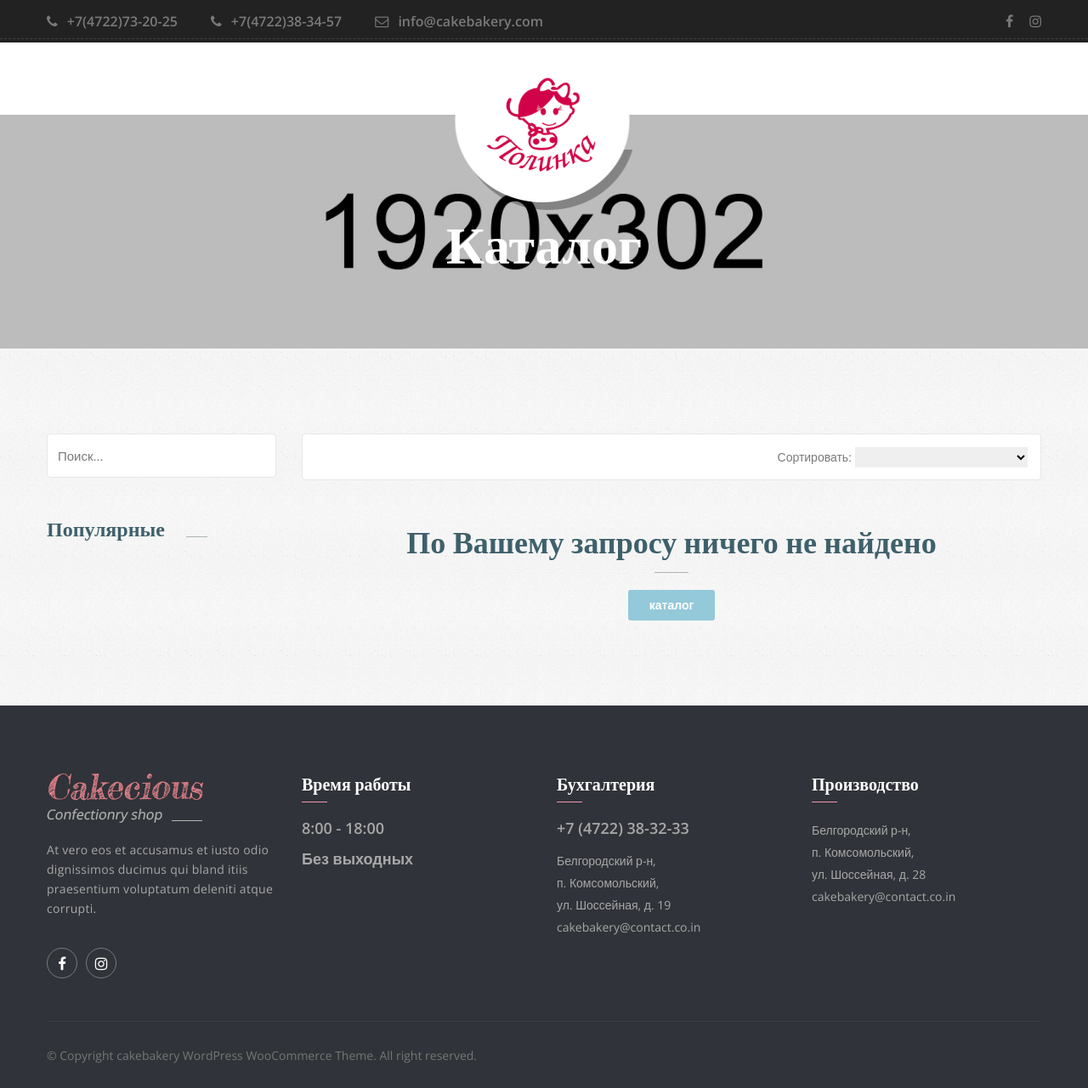
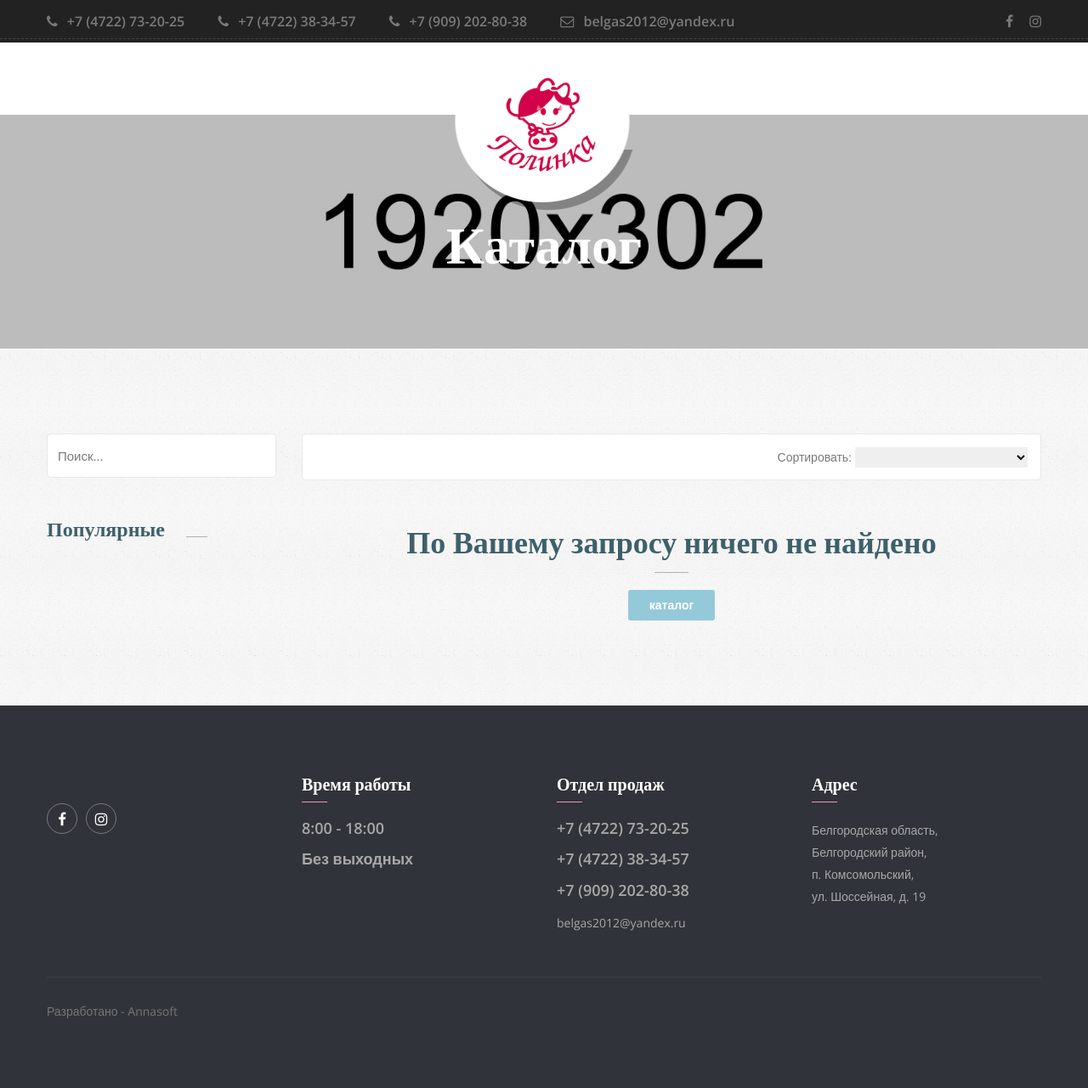
Before and after one commit to MaximPekshev/polinka31, a Django app: page / in a window 1280 px wide. Shown: the whole page at 85% size. After the commit the page ends 1198 px from the top, so only its background shows below. Run offline with Django 3.2, Linux system fonts and the light colour scheme; data that the repository does not hold is empty; some libraries are stand-ins or nearby versions; some web fonts are replaced.

Commit message:
измененная index page

```diff
--- a/baseapp/templates/baseapp/index.html
+++ b/baseapp/templates/baseapp/index.html
@@ -9,9 +9,10 @@
 	<div class="top_header_area row m0">
 		<div class="container">
 			<div class="float-left">
-				<a href="tel:+74722732025"><i class="fa fa-phone" aria-hidden="true"></i> +7(4722)73-20-25</a>
-				<a href="tel:+74722383457"><i class="fa fa-phone" aria-hidden="true"></i> +7(4722)38-34-57</a>
-				<a href="mainto:info@cakebakery.com"><i class="fa fa-envelope-o" aria-hidden="true"></i> info@cakebakery.com</a>
+				<a href="tel:+74722732025"><i class="fa fa-phone" aria-hidden="true"></i> +7 (4722) 73-20-25</a>
+				<a href="tel:+74722383457"><i class="fa fa-phone" aria-hidden="true"></i> +7 (4722) 38-34-57</a>
+				<a href="tel:+79092028038"><i class="fa fa-phone" aria-hidden="true"></i> +7 (909) 202-80-38</a>
+				<a href="mainto:belgas2012@yandex.ru"><i class="fa fa-envelope-o" aria-hidden="true"></i> belgas2012@yandex.ru</a>
 			</div>
 			<div class="float-right">
 				<ul class="h_social list_style">
@@ -50,8 +51,8 @@
 			<div class="row footer_wd_inner">
 				<div class="col-lg-3 col-6">
 					<aside class="f_widget f_about_widget">
-						<img src="{% static 'img/footer-logo.png' %}" alt="">
-						<p>At vero eos et accusamus et iusto odio dignissimos ducimus qui bland itiis praesentium voluptatum deleniti atque corrupti.</p>
+						<!-- <img src="{% static 'img/footer-logo.png' %}" alt=""> -->
+						<!-- <p>At vero eos et accusamus et iusto odio dignissimos ducimus qui bland itiis praesentium voluptatum deleniti atque corrupti.</p> -->
 						<ul class="nav">
 							<li><a target="_blank" href="https://www.facebook.com/ConfectionaryPolinka31"><i class="fa fa-facebook"></i></a></li>
 							<li><a target="_blank" href="https://www.instagram.com/polinka_belgorod"><i class="fa fa-instagram"></i></a></li>
@@ -72,20 +73,20 @@
 				<div class="col-lg-3 col-6" id="contact">
 					<aside class="f_widget f_contact_widget">
 						<div class="f_title">
-							<h3>Бухгалтерия</h3>
+							<h3>Отдел продаж</h3>
 						</div>
-						<a href="tel:+74722383233"><h4>+7 (4722) 38-32-33</h4></a>
-						<p>Белгородский р-н, <br />п. Комсомольский,<br /> ул. Шоссейная, д. 19</p>
-						<h5>cakebakery@contact.co.in</h5>
+						<a href="tel:+74722732025"><h4>+7 (4722) 73-20-25</h4></a>
+						<a href="tel:+74722383457"><h4>+7 (4722) 38-34-57</h4></a>
+						<a href="tel:+79092028038"><h4>+7 (909) 202-80-38</h4></a>
+						<a href="mainto:belgas2012@yandex.ru"><h5>belgas2012@yandex.ru</h5></a>
 					</aside>
 				</div>
 				<div class="col-lg-3 col-6">
 					<aside class="f_widget f_contact_widget">
 						<div class="f_title">
-							<h3>Производство</h3>
+							<h3>Адрес</h3>
 						</div>
-						<p>Белгородский р-н, <br />п. Комсомольский,<br /> ул. Шоссейная, д. 28</p>
-						<h5>cakebakery@contact.co.in</h5>
+						<p>Белгородская область, <br />Белгородский район, <br />п. Комсомольский,<br /> ул. Шоссейная, д. 19</p>
 					</aside>
 				</div>
 			</div>
@@ -95,29 +96,11 @@
 		<div class="container">
 			<div class="copyright_inner">
 				<div class="float-left">
-					<h5>© Copyright  cakebakery WordPress WooCommerce Theme. All right reserved.</h5>
+					<h5>Разработано - Annasoft</h5>
 				</div>
-				<!-- <div class="float-right">
-					<a href="#">Purchase Now</a>
-				</div> -->
 			</div>
 		</div>
 	</div>
 </footer>
-<!--================End Footer Area =================-->
-
-<!--================Search Box Area =================-->
-<div class="search_area zoom-anim-dialog mfp-hide" id="test-search">
-	<div class="search_box_inner">
-		<h3>Search</h3>
-		<div class="input-group">
-			<input type="text" class="form-control" placeholder="Search for...">
-			<span class="input-group-btn">
-				<button class="btn btn-default" type="button"><i class="icon icon-Search"></i></button>
-			</span>
-		</div>
-	</div>
-</div>
-<!--================End Search Box Area =================-->
 
 {% endblock %}
```
